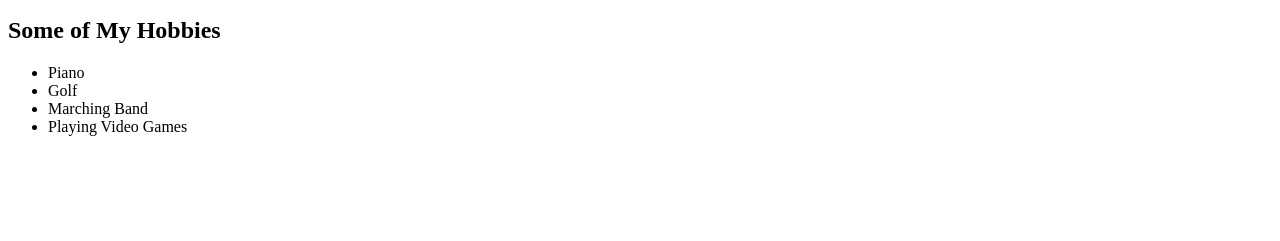
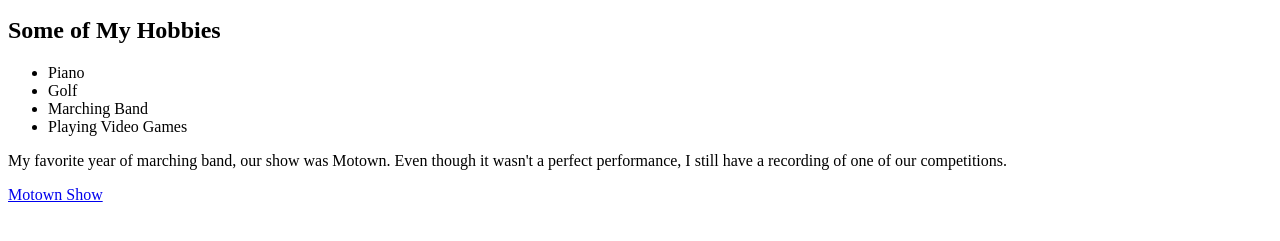
Before and after one commit to karenrnguyen/mi349_personal_site, a plain HTML site: page index.html in a window 1280 px wide. Shown: the part 119-360 px from the top of the page. Drawn offline with Linux system fonts and the light colour scheme.

Commit message:
added link

```diff
--- a/index.html
+++ b/index.html
@@ -24,5 +24,12 @@
     <li>Playing Video Games</li>
 </ul>
 
+<p>
+    My favorite year of marching band, our show was Motown. Even though it wasn't a perfect performance,
+    I still have a recording of one of our competitions.
+</p>
+
+<p><a href="https://www.youtube.com/watch?v=Qsbmc_wQ-YI">Motown Show</a></p>
+
 </body>
 </html>
```
